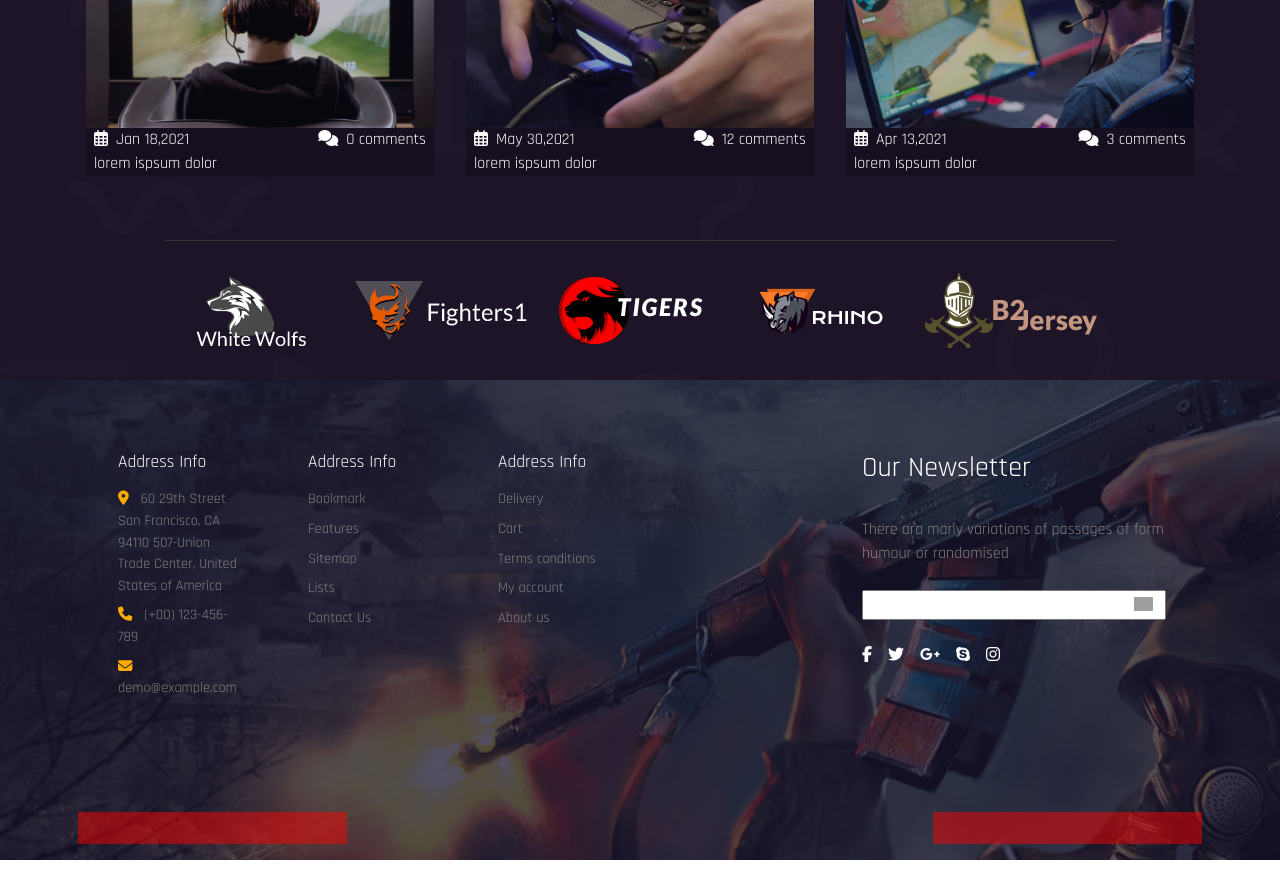
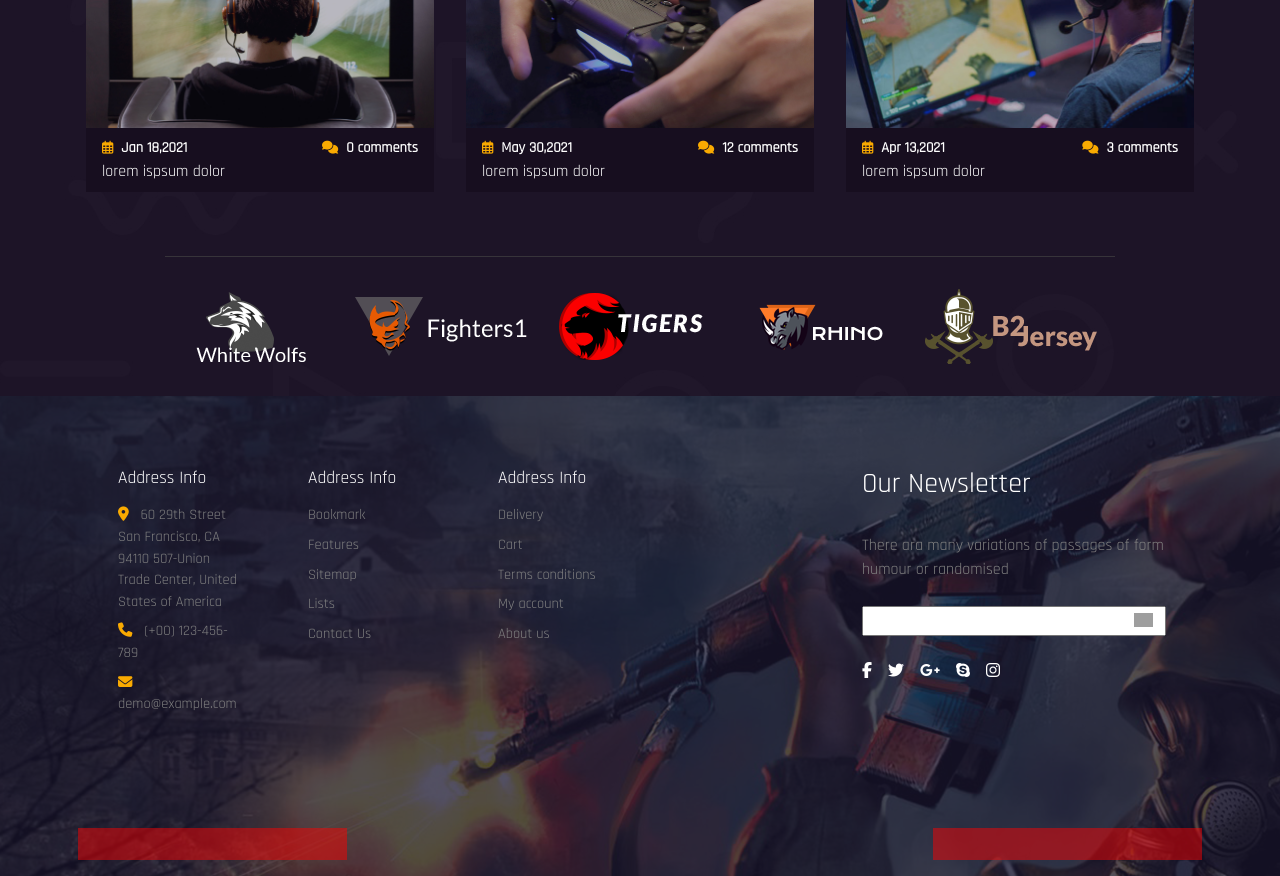
Before and after one commit to DavideFarci/proj-html-vuejs, a Vue app: page / in a window 1280 px wide. Shown: the part 4080-4956 px from the top of the page. Built offline with nearby package versions, Linux system fonts and the light colour scheme; grey boxes are pictures that could not be loaded.

Commit message:
fix style of text of blog card

```diff
--- a/src/App.vue
+++ b/src/App.vue
@@ -2,6 +2,7 @@
 import AppFooter from "./components/AppFooter.vue";
 import AppHeader from "./components/AppHeader.vue";
 import AppMain from "./components/AppMain.vue";
+import "bootstrap/dist/js/bootstrap.min.js";
 
 export default {
   components: { AppHeader, AppMain, AppFooter },
--- a/src/components/AppBlogCard.vue
+++ b/src/components/AppBlogCard.vue
@@ -42,6 +42,15 @@ export default {
     }
     .info_blog {
       background-color: #170e1f;
+      padding: 0.5rem;
+      span {
+        font-size: 0.9em;
+        font-weight: bold;
+      }
+      i {
+        color: #f9aa01;
+        font-size: 0.9em;
+      }
     }
   }
 }
```
